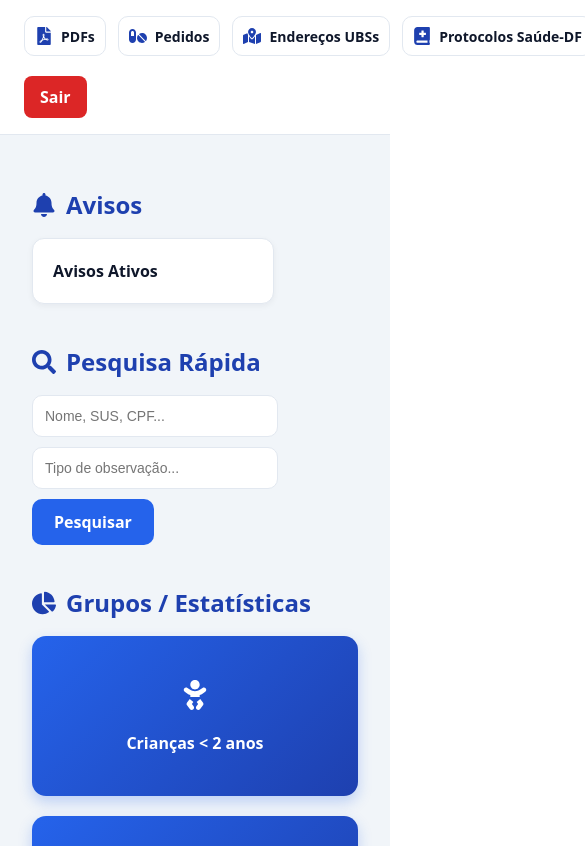
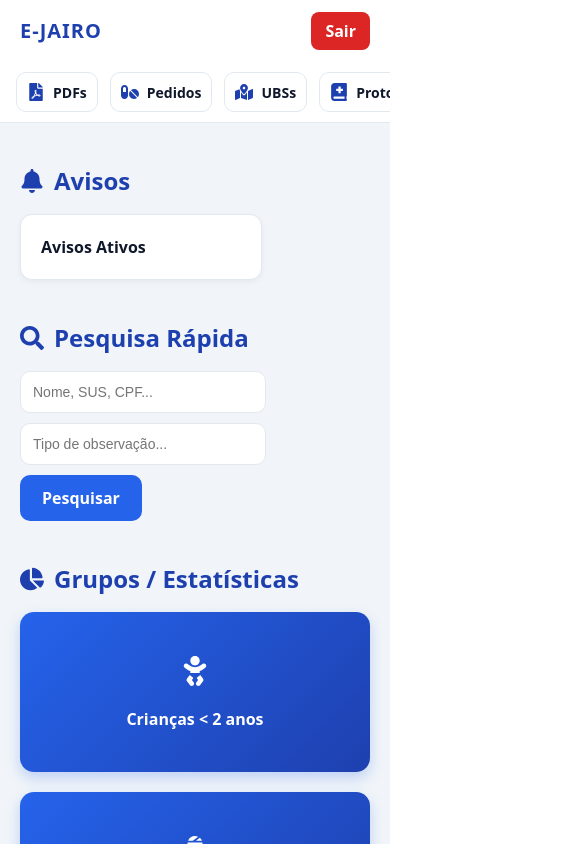
Before and after one commit to NextlLine/e-jairo-frontend, a React (Vite) app: page /home in a window 390 px wide. Shown: the top 846 px of the page, 585 px wide, since content can reach past the window. Built offline with nearby package versions, Linux system fonts and the light colour scheme; sample sign-in values are in the browser's storage.

Commit message:
fix: responsive layout for main header and home, and small adjusts

```diff
--- a/src/components/icon-button.tsx
+++ b/src/components/icon-button.tsx
@@ -10,7 +10,12 @@ export function IconButton({
     onClick?: () => void;
 }) {
     return (
-        <button style={styles.button} onClick={onClick}>
+        <button
+            style={styles.button}
+            onClick={onClick}
+            onMouseDown={(e) => e.preventDefault()}
+            onFocus={(e) => e.currentTarget.style.outline = "none"}
+        >
             <span style={styles.icon}>{icon}</span>
             <span style={styles.label}>{label}</span>
         </button>
--- a/src/components/main-header.tsx
+++ b/src/components/main-header.tsx
@@ -17,28 +17,36 @@ export function MainHeader() {
     }
 
     const handleProtocolClick = () => {
-        window.open("https://www.saude.df.gov.br/web/guest/busca?q=protocolos+aprovados", "_blank");
+        window.open(
+            "https://www.saude.df.gov.br/web/guest/busca?q=protocolos+aprovados",
+            "_blank"
+        );
     };
+
     return (
         <header style={styles.header}>
-            <div style={styles.headerContent}>
-                <section style={styles.section}>
-                    <IconButton icon={<FaFilePdf />} label="PDFs" />
-                    <IconButton icon={<FaPills />} label="Pedidos" />
-                    <IconButton icon={<FaMapMarkedAlt />} label="Endereços UBSs" />
-                    <IconButton
-                        icon={<FaBookMedical />}
-                        label="Protocolos Saúde-DF"
-                        onClick={handleProtocolClick}
-                    />
-                </section>
+            <div style={styles.topRow}>
+                <div style={styles.logo}>E-JAIRO</div>
 
                 <button style={styles.logoutButton} onClick={handleLogout}>
                     Sair
                 </button>
             </div>
+
+            <div style={styles.shortcutsWrapper}>
+                <div style={styles.shortcutsScroll}>
+                    <IconButton icon={<FaFilePdf />} label="PDFs" />
+                    <IconButton icon={<FaPills />} label="Pedidos" />
+                    <IconButton icon={<FaMapMarkedAlt />} label="UBSs" />
+                    <IconButton
+                        icon={<FaBookMedical />}
+                        label="Protocolos"
+                        onClick={handleProtocolClick}
+                    />
+                </div>
+            </div>
         </header>
-    )
+    );
 }
 
 const styles: Record<string, CSSProperties> = {
@@ -46,43 +54,39 @@ const styles: Record<string, CSSProperties> = {
         width: "100%",
         borderBottom: `1px solid ${colors.border}`,
         background: colors.cardBG,
+        display: "flex",
+        flexDirection: "column",
     },
-    headerContent: {
-        maxWidth: 1400,
-        margin: "0 auto",
-        padding: "16px 24px",
+    topRow: {
         display: "flex",
         alignItems: "center",
         justifyContent: "space-between",
-        gap: 20,
-        flexWrap: "wrap",
+        padding: "12px 20px",
+    },
+    logo: {
+        fontSize: 20,
+        fontWeight: 800,
+        color: colors.primaryDark,
+        letterSpacing: 1,
     },
     logoutButton: {
         backgroundColor: colors.danger,
         color: colors.textButton,
         border: "none",
-        padding: "10px 16px",
+        padding: "8px 14px",
         borderRadius: 8,
         cursor: "pointer",
         fontWeight: 600,
-        height: 42,
     },
-    section: {
+    shortcutsWrapper: {
+        // borderTop: `1px solid ${colors.border}`,
+        padding: "10px 0",
+    },
+    shortcutsScroll: {
         display: "flex",
-        alignItems: "center",
         gap: 12,
-    },
-    sectionTitle: {
-        marginBottom: 12,
-        display: "flex",
-        alignItems: "center",
-        gap: 10,
-        color: colors.primaryDark,
-        fontWeight: 700,
-    },
-    grid: {
-        display: "grid",
-        gridTemplateColumns: "repeat(auto-fit, minmax(160px, 1fr))",
-        gap: 16,
+        padding: "0 16px",
+        overflowX: "auto",
+        scrollBehavior: "smooth",
     },
 };
--- a/src/layouts/PrivateLayout.tsx
+++ b/src/layouts/PrivateLayout.tsx
@@ -18,13 +18,14 @@ const styles: Record<string, CSSProperties> = {
   app: {
     height: "100vh",
     width: "100vw",
-
     display: "flex",
     flexDirection: "column",
     background: colors.background,
+    overflow: "hidden",
   },
   content: {
     flex: 1,
     width: "100%",
+    overflowY: "auto",
   },
 };
--- a/src/pages/privates/home/home.tsx
+++ b/src/pages/privates/home/home.tsx
@@ -31,7 +31,11 @@ export default function HomePage() {
         <div style={styles.searchBox}>
           <input placeholder="Nome, SUS, CPF..." style={styles.input} />
           <input placeholder="Tipo de observação..." style={styles.input} />
-          <button style={styles.searchBtn}>Pesquisar</button>
+          <button
+            style={styles.searchBtn}
+            onMouseDown={(e) => e.preventDefault()}
+            onFocus={(e) => e.currentTarget.style.outline = "none"}
+          >Pesquisar</button>
         </div>
       </section>
 
--- a/src/styles/custom-style.tsx
+++ b/src/styles/custom-style.tsx
@@ -16,8 +16,8 @@ export const customStyle: Record<string, CSSProperties> = {
   },
   page: {
     width: "100%",
-    minHeight: "100vh",
-    padding: "32px",
+    // padding: "32px",
+    padding: 20,
     boxSizing: "border-box",
     background: colors.background,
   },
```
